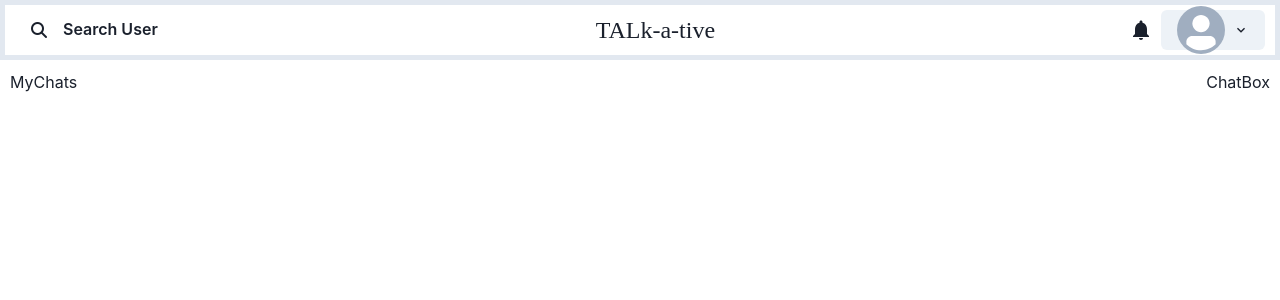
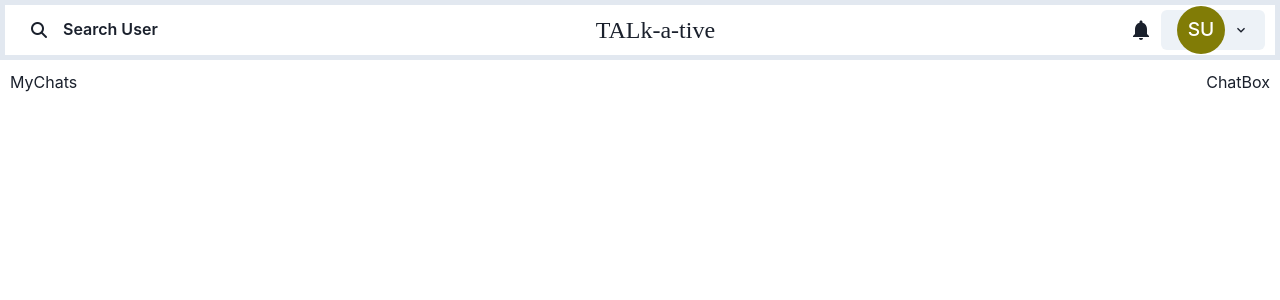
Before and after one commit to ishanchaskar/chat_application, a React (Create React App) app in the folder frontend/: page /chats in a window 1280 px wide. Shown: the top 300 px of the page. Built offline with nearby package versions, Linux system fonts and the light colour scheme; sample sign-in values are in the browser's storage.

Commit message:
Update SideDrawer.js

```diff
--- a/frontend/src/components/misc/SideDrawer.js
+++ b/frontend/src/components/misc/SideDrawer.js
@@ -1,12 +1,14 @@
-import { Avatar, Box, Button, Menu, MenuButton, MenuList, Text } from '@chakra-ui/react'
+import { Avatar, Box, Button, Menu, MenuButton, MenuItem, MenuList, Text } from '@chakra-ui/react'
 import React , {useState} from 'react'
 import { Tooltip } from '@chakra-ui/react'
 import { BellIcon, ChevronDownIcon } from '@chakra-ui/icons'
+import { ChatState } from "../../Context/ChatProvider";
 function SideDrawer() {
     const[Search , setSearch] = useState()
     const[searchResult , setSearchResult] = useState([])
     const[Loading , setLoading] = useState(false)
     const[loadingChat , setLoadingChat] = useState()
+    const { user } = ChatState();
   return (
     <>
     <Box
@@ -35,9 +37,12 @@ function SideDrawer() {
 
   <Menu>
     <MenuButton as={Button} rightIcon={<ChevronDownIcon/>}>
-    <Avatar fontSize='sm' cursor='pointer'/>
+    <Avatar fontSize='sm' cursor='pointer' name={user.name} src={user.pic}/>
     </MenuButton>
-    {/* <MenuList></MenuList> */}
+    <MenuList>
+      <MenuItem>My Profile </MenuItem>
+      <MenuItem>Logout </MenuItem>
+    </MenuList>
   </Menu>
 </div>
     </Box>
```
